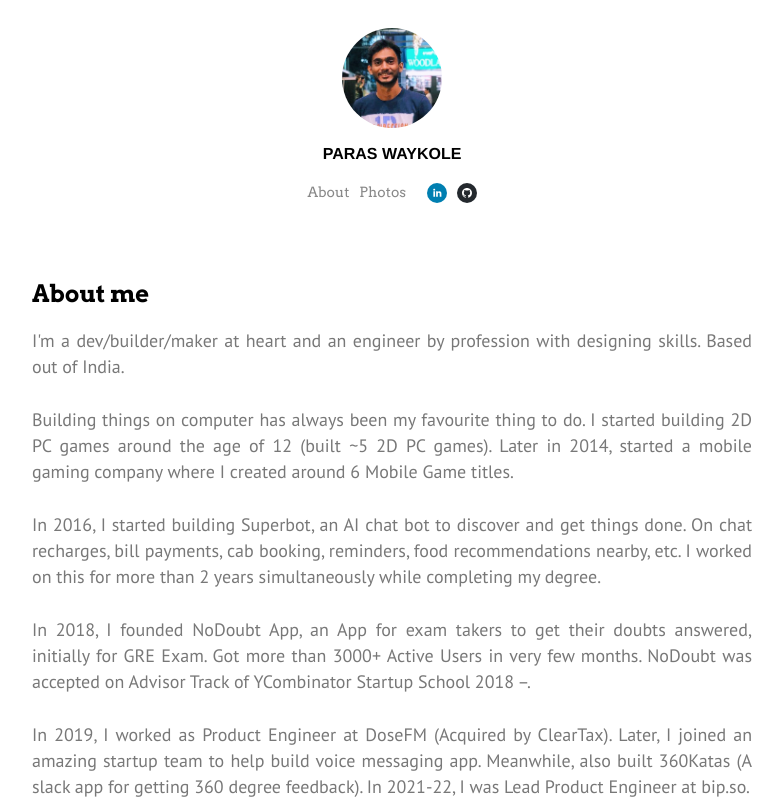
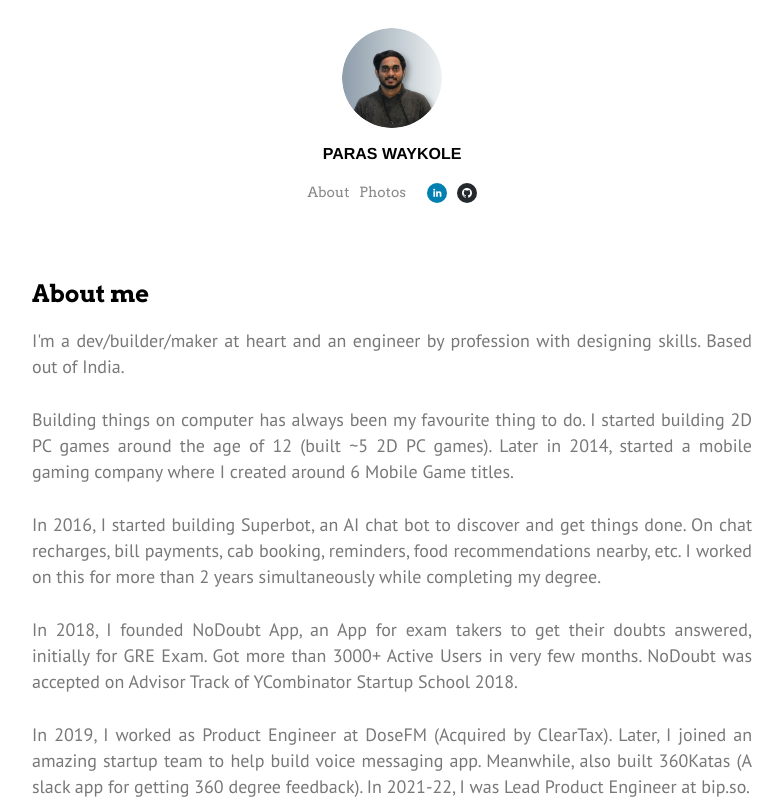
Before and after one commit to paraswaykole/paraswaykole-personal-website, a Next.js app: page / in a window 1280 px wide. Shown: the top 800 px of the page, without its empty margins (248-1031 px from the left). Built offline with nearby package versions, Linux system fonts and the light colour scheme.

Commit message:
updated website

```diff
--- a/components/header.js
+++ b/components/header.js
@@ -8,7 +8,7 @@
         <div>
           <img
             alt="paras waykole"
-            src="paras-waykole.jpg"
+            src="paras-waykole.png"
             className="avatar"
             height="100"
             width="100"
--- a/pages/index.js
+++ b/pages/index.js
@@ -31,7 +31,7 @@
             In 2018, I founded NoDoubt App, an App for exam takers to get their
             doubts answered, initially for GRE Exam. Got more than 3000+ Active
             Users in very few months. NoDoubt was accepted on Advisor Track of
-            YCombinator Startup School 2018 &#8211;.
+            YCombinator Startup School 2018.
           </p>
           <p>
             In 2019, I worked as Product Engineer at DoseFM (Acquired by
```
Also changed, not shown: public/paras-waykole.jpg (deleted), public/paras-waykole.png (added), 5 other files (tests, documents, lock files or other folders).
